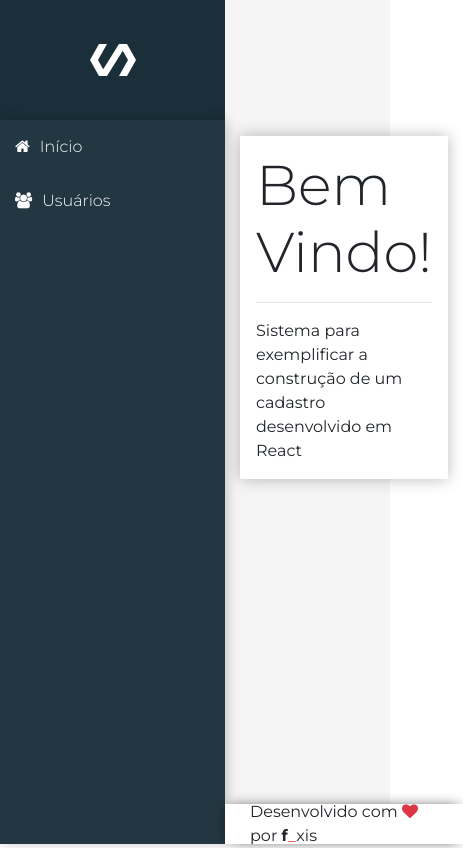
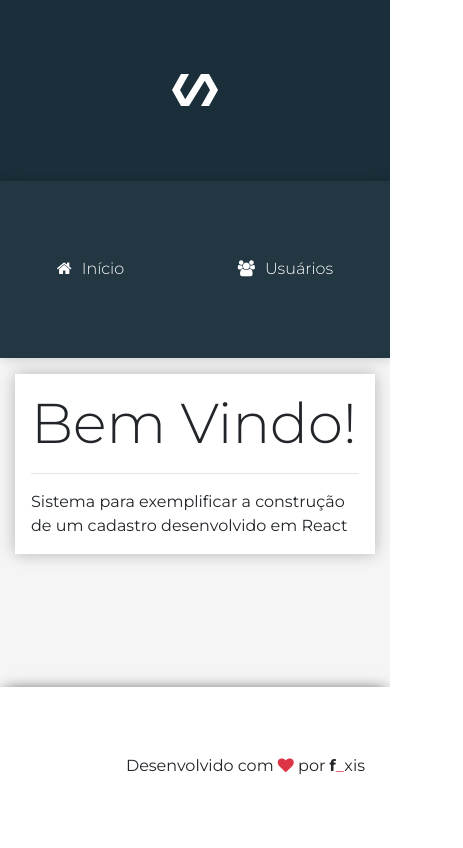
Before and after one commit to fximenessilva/userRegistration, a React (Create React App) app in the folder frontend/: page / in a window 390 px wide. Shown: the whole page, 463 px wide, since content can reach past the window. Built offline with nearby package versions, Linux system fonts and the light colour scheme.

Commit message:
added full project

```diff
--- a/frontend/src/components/template/Header.css
+++ b/frontend/src/components/template/Header.css
@@ -10,3 +10,9 @@
 header.header h1{
     font-size: 1.8em;
 }
+
+@media(max-width: 768px){
+    .text-muted{
+        font-size: 0.85em
+    }
+}
--- a/frontend/src/components/template/Nav.css
+++ b/frontend/src/components/template/Nav.css
@@ -20,3 +20,22 @@
 .menu a i {
     padding-right: 10px;
 }
+
+@media(max-width: 768px){
+    .menu{
+        display: flex;
+        justify-content: flex-start;
+        align-items: center;
+    }
+
+    .menu a {
+        display: inline;
+        padding: 10px;
+        margin: 0px;
+    }
+
+    .menu{
+        height: 100%;
+        justify-content: space-around;
+    }
+}
--- a/frontend/src/main/App.css
+++ b/frontend/src/main/App.css
@@ -5,6 +5,8 @@
     --header-height: 100px;
     --aside-width: 225px;
     --footer-heigth: 40px;
+
+    --menu-top-height: 70px;
 
     --shadow:
         0px 2px 23px 0px rgba(0, 0, 0, 0.1),
@@ -45,3 +47,39 @@
 footer.footer{
     grid-area: footer;
 }
+
+@media(max-width: 768px){
+    .app{
+        grid-template-rows:
+            var(--header-height)
+            var(--menu-top-height)
+            1fr
+            var(--footer-heigth);
+
+        grid-template-columns: var(--aside-width) 1fr;
+
+        grid-template-areas:
+            "logo header"
+            "menu menu"
+            "content content"
+            "footer footer"
+    }
+}
+
+
+@media(max-width: 576px){
+    .app{
+        grid-template-rows:
+            var(--logo-height)
+            var(--menu-top-heigth)
+            1fr
+            var(--footer-heigth);
+
+        grid-template-columns: 1fr;
+        grid-template-areas:
+            "logo"
+            "menu"
+            "content"
+            "footer"
+    }
+}
```
Also changed, not shown: frontend/src/components/template/Logo.css (line endings or trailing spaces), 2 other files (tests, documents, lock files or other folders).
